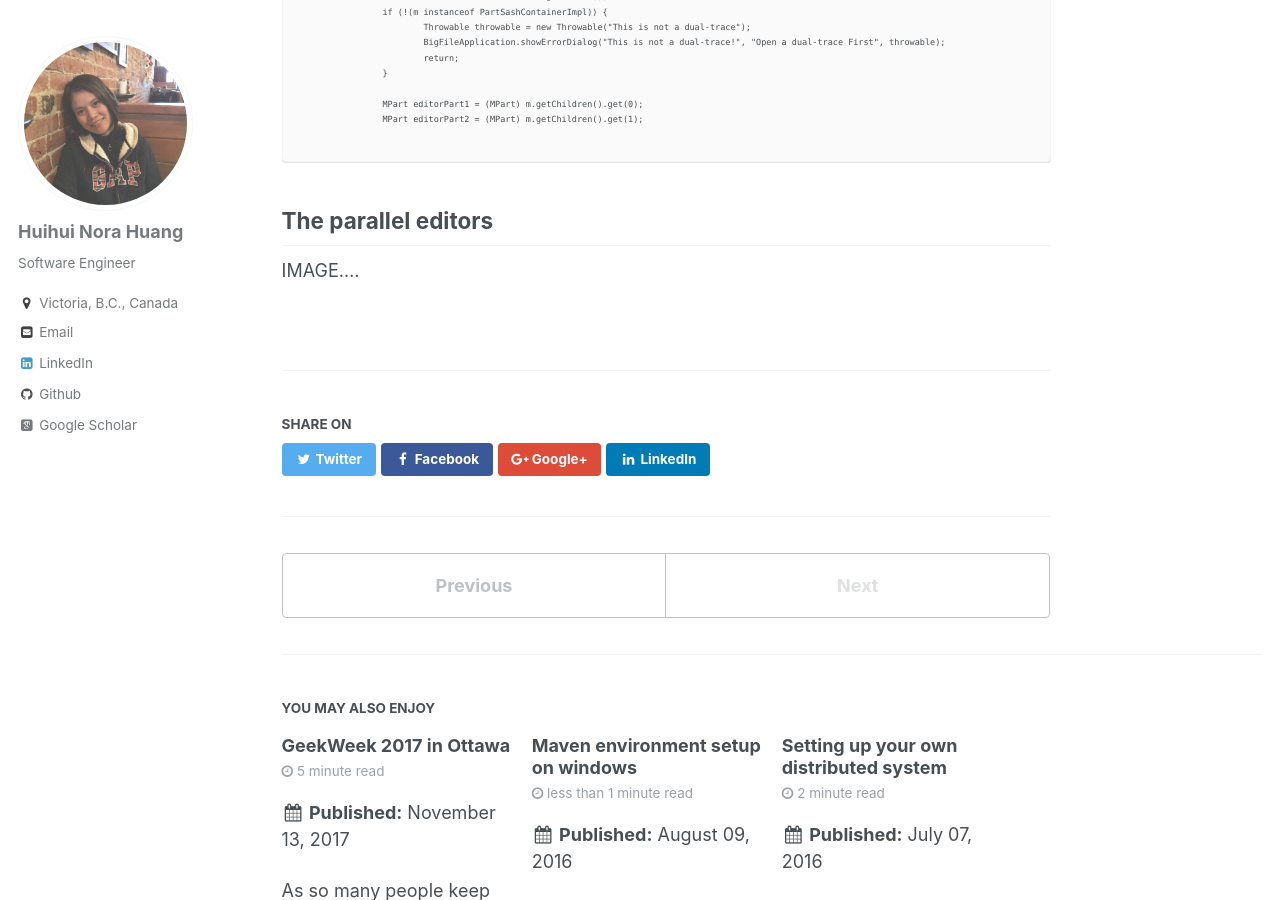
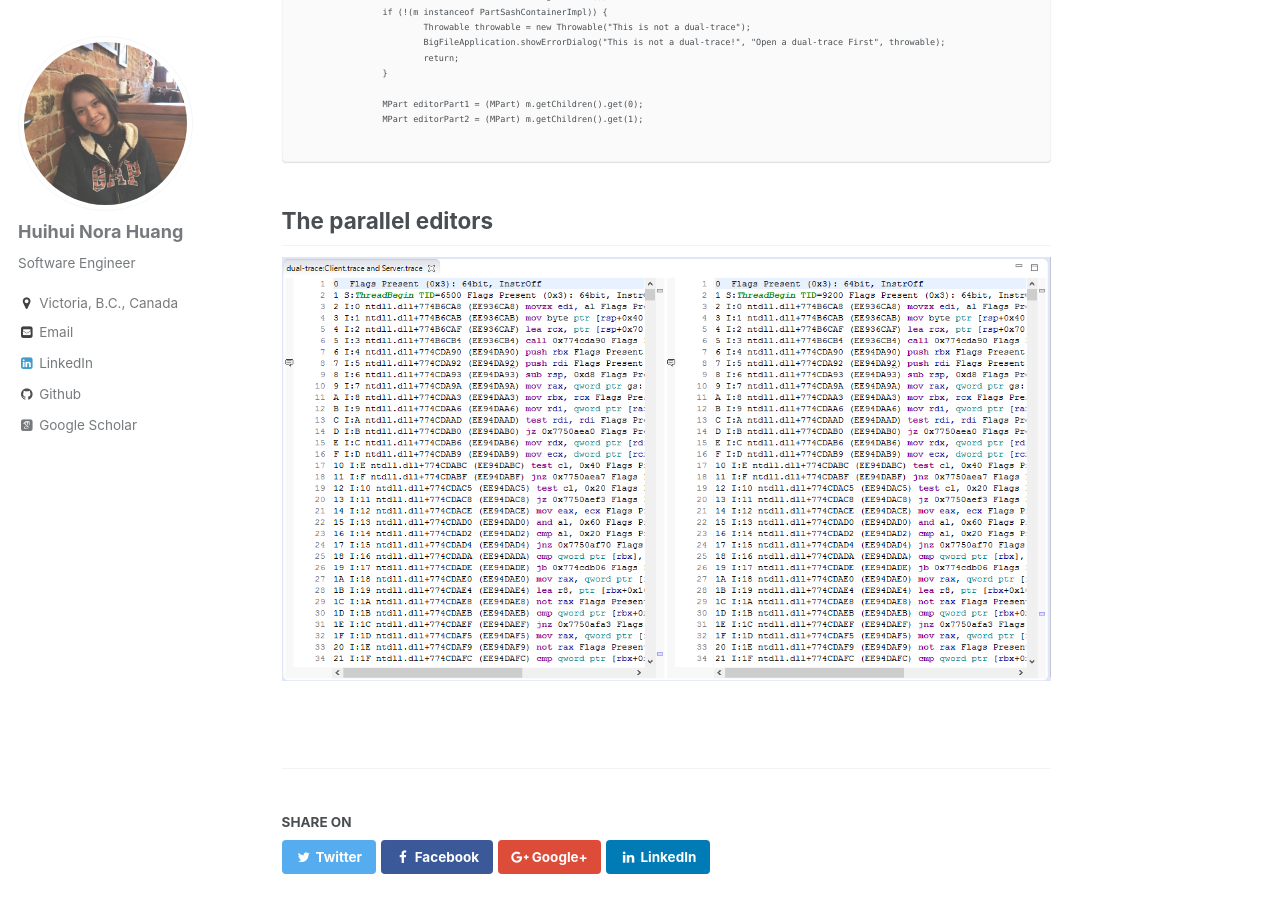
Before and after one commit to norahuang/MY-Websit-repo, a Jekyll site: the page built from _posts/2017-12-13-blog-post-4.md, in a window 1280 px wide and 900 px high, scrolled down 3725 px. Built offline with Jekyll 4.4.1, drawn with Linux system fonts in a browser that asks for light colours; some web fonts are replaced.

Commit message:
add image to post4

```diff
--- a/_posts/2017-12-13-blog-post-4.md
+++ b/_posts/2017-12-13-blog-post-4.md
@@ -190,4 +190,4 @@ public class OpenDualEditorsHandler extends AbstractHandler {
 
 The parallel editors
 ------
-IMAGE....
+![alt text](https://norahuang.github.io/images/post4.png)
```
Also changed, not shown: images/post4.png (added).
